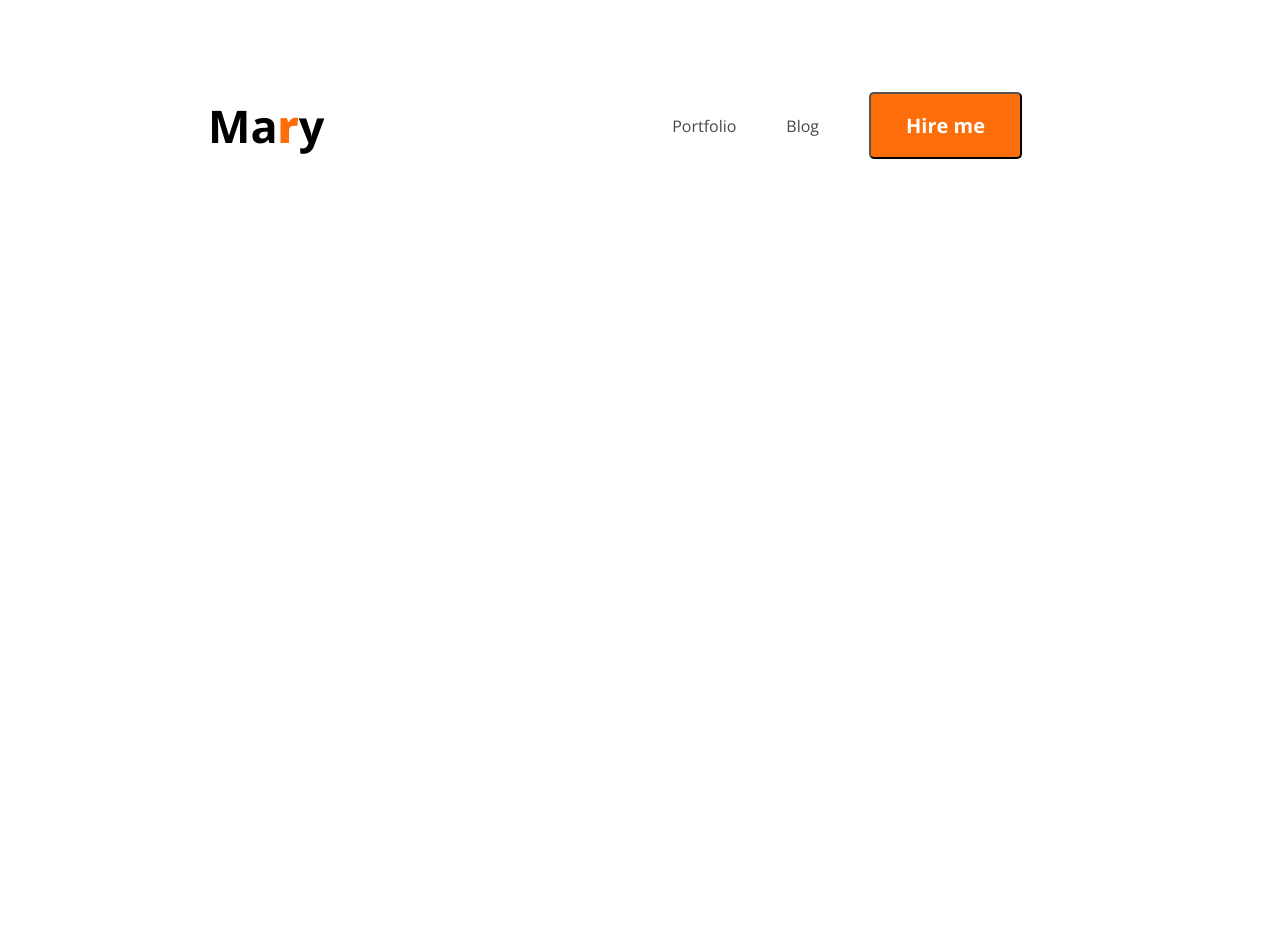
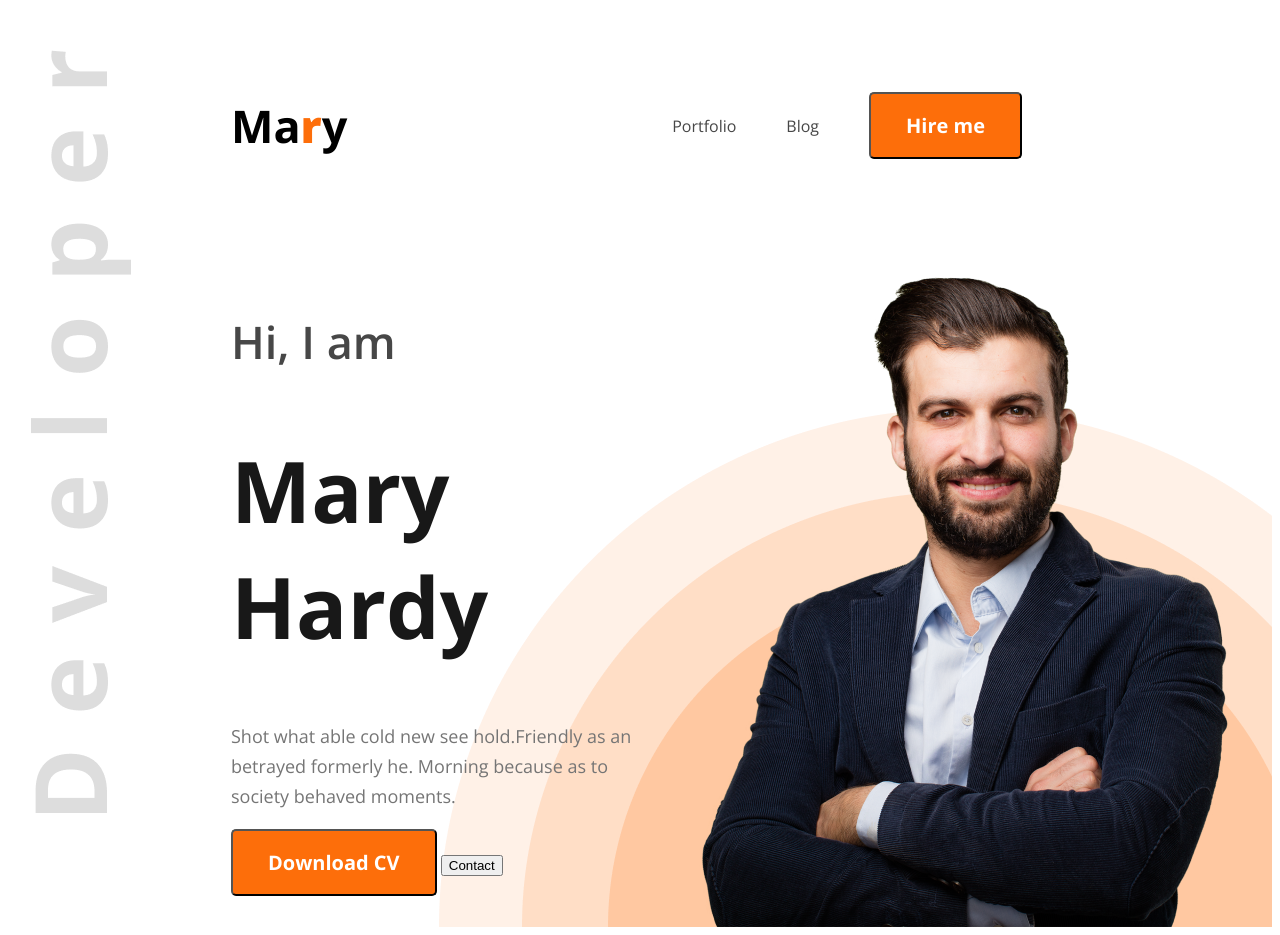
Before and after one commit to rkmehedi/maryportfolio, a plain HTML site: page index.html in a window 1280 px wide. Before the commit the page ends 800 px from the top, so only its background shows below. Drawn offline with nearby package versions, Linux system fonts and the light colour scheme.

Commit message:
hero section almost added

```diff
--- a/index.html
+++ b/index.html
@@ -7,7 +7,7 @@
     <link rel="stylesheet" href="styles/style.css">
 </head>
 <body class="open-sans-mainfonts">
-    <header>
+    <header class="header">
         <nav>
             <h3 class="nav-title">Ma<span class="primary-color">r</span>y</h3>
             <ul class="nav-lists">
@@ -16,6 +16,18 @@
                 <li><a href=""></a><button class="btn-primary">Hire me</button></a></li>
             </ul>
         </nav>
+        <div class="banner">
+            <div class="banner-content">
+
+                <h4 class="content-hi">Hi, I  am</h4>
+                <h1 class="content-name">Mary Hardy</h1>
+                <p class="content-text">Shot what able cold new see hold.Friendly as an betrayed formerly he. Morning because as to society behaved moments.</p>
+                <button class="btn-primary">Download CV </button>
+                <button>Contact</button>
+            </div>
+        <img class="profile-pic" src="/images/hardy.png" alt="">
+
+        </div>
     </header>
 
     <main>
--- a/styles/style.css
+++ b/styles/style.css
@@ -7,6 +7,16 @@
     font-variation-settings:
       "wdth" 100;
   }
+
+  /* header image */
+
+  .header{
+    background-image: url(/images/developer.png),url(/images/header_bg.png);
+    background-repeat: no-repeat;
+    margin-left: 23px;
+    margin-top: 38px;
+background-position: top left,bottom right;
+}
 
 /* Nav Styles */
 nav{
@@ -57,3 +67,41 @@ font-style: normal;
 font-weight: 700;
 line-height: normal;
  }
+ .content-hi{
+    color: var(--Dark-02, #474747);
+    font-family: "Open Sans";
+    font-size: 45px;
+    font-style: normal;
+    font-weight: 600;
+    line-height: normal;
+ }
+ .content-name{
+    color: var(--Dark-01, #181818);
+    font-family: "Open Sans";
+    font-size: 85px;
+    font-style: normal;
+    font-weight: 700;
+    line-height: normal;
+ }
+ .content-text{
+    color: var(--Dark-03, #757575);
+font-family: "Open Sans";
+font-size: 18px;
+font-style: normal;
+font-weight: 400;
+line-height: 30px; /* 166.667% */
+ }
+ .profile-pic{
+    width: 584px;
+height: 676px;
+flex-shrink: 0;
+ }
+ .banner{
+    display: flex;
+    justify-content: space-between;
+
+    margin: 0 35px 0 200px;
+ }
+ .banner-content{
+    max-width: 585px;
+ }
```
